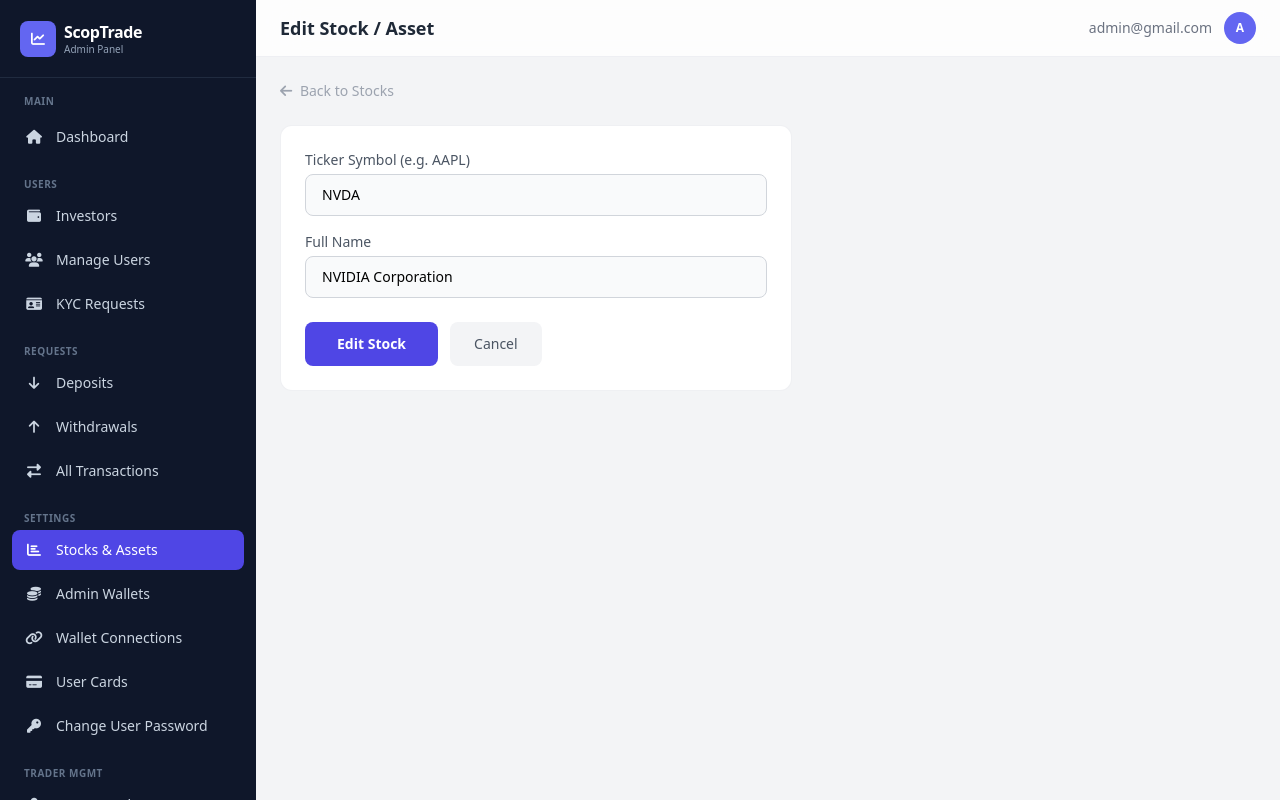
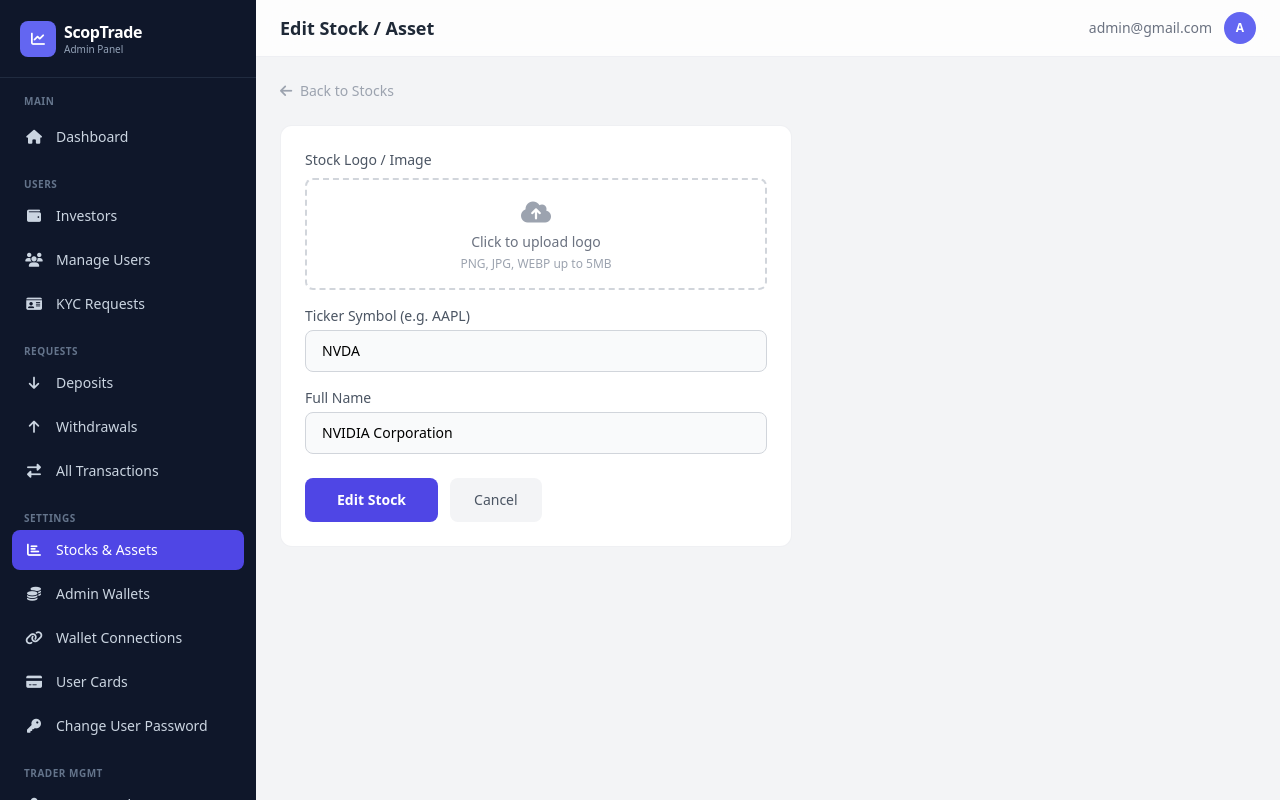
Before and after one commit to anuoluwapov74-code/scopstrade_be_vps, a Django app: page /dashboard/stocks/6/edit/ in a window 1280 px wide. Run offline with Django 5.2, Linux system fonts and the light colour scheme; a user stored in the database is signed in; data comes from the database, SQL or seed files in the repository; both versions use the stored data as it was after the commit; some libraries are stand-ins or nearby versions.

Commit message:
added image option to add stockes

```diff
--- a/app/models.py
+++ b/app/models.py
@@ -825,7 +825,13 @@ class UserCopyTraderHistory(models.Model):
 
     @property
     def market_logo_url(self):
-        """Get logo URL for the market"""
+        """Get logo URL — Stock model image takes priority, then hardcoded map."""
+        try:
+            stock = Stock.objects.filter(symbol=self.market, image__isnull=False).exclude(image='').first()
+            if stock and stock.image:
+                return stock.image.url
+        except Exception:
+            pass
         # Map market symbols to logo URLs
         logo_mapping = {
             # Stocks
--- a/dashboard/forms.py
+++ b/dashboard/forms.py
@@ -565,3 +565,8 @@ class StockForm(forms.Form):
         label="Full Name", max_length=200,
         widget=forms.TextInput(attrs={'class': _input, 'placeholder': 'Apple Inc.'}),
     )
+    image = forms.ImageField(
+        label="Stock Logo / Image",
+        required=False,
+        widget=forms.ClearableFileInput(attrs={'class': _input, 'accept': 'image/*'}),
+    )
--- a/dashboard/templates/dashboard/stock_form.html
+++ b/dashboard/templates/dashboard/stock_form.html
@@ -23,9 +23,42 @@
     {% endif %}
 
     <div class="bg-white rounded-xl border border-gray-200/60 p-4 sm:p-6">
-        <form method="post">
+        <form method="post" enctype="multipart/form-data">
             {% csrf_token %}
             <div class="flex flex-col gap-4 mb-6">
+
+                <!-- Image upload -->
+                <div>
+                    <label class="block text-sm font-medium text-gray-600 mb-2">{{ form.image.label }}</label>
+
+                    <!-- Current image preview (edit mode) -->
+                    {% if stock.image %}
+                    <div class="mb-3 flex items-center gap-3">
+                        <img id="current-preview" src="{{ stock.image.url }}"
+                            class="w-14 h-14 rounded-full object-cover border border-gray-200">
+                        <span class="text-xs text-gray-400">Current image — upload a new one to replace it</span>
+                    </div>
+                    {% endif %}
+
+                    <!-- Upload area -->
+                    <div class="relative">
+                        <label for="id_image"
+                            class="flex flex-col items-center justify-center w-full h-28 border-2 border-dashed border-gray-300 rounded-lg cursor-pointer hover:border-indigo-400 hover:bg-indigo-50/30 transition">
+                            <div id="upload-placeholder" class="flex flex-col items-center gap-1 {% if stock.image %}hidden{% endif %}">
+                                <i class="fas fa-cloud-upload-alt text-2xl text-gray-400"></i>
+                                <span class="text-sm text-gray-500 font-medium">Click to upload logo</span>
+                                <span class="text-xs text-gray-400">PNG, JPG, WEBP up to 5MB</span>
+                            </div>
+                            <img id="new-preview" src="#" alt="preview"
+                                class="w-16 h-16 rounded-full object-cover hidden">
+                        </label>
+                        {{ form.image }}
+                    </div>
+                    {% if form.image.errors %}
+                    <p class="text-xs text-red-600 mt-1">{{ form.image.errors.0 }}</p>
+                    {% endif %}
+                </div>
+
                 <div>
                     <label class="block text-sm font-medium text-gray-600 mb-1">{{ form.symbol.label }}</label>
                     {{ form.symbol }}
@@ -51,4 +84,27 @@
         </form>
     </div>
 </div>
+
+<style>
+    /* Hide the default file input, use the label as the click target */
+    #id_image { position: absolute; inset: 0; opacity: 0; cursor: pointer; width: 100%; height: 100%; }
+</style>
+
+<script>
+document.getElementById('id_image').addEventListener('change', function () {
+    const file = this.files[0];
+    if (!file) return;
+    const reader = new FileReader();
+    reader.onload = function (e) {
+        const preview = document.getElementById('new-preview');
+        const placeholder = document.getElementById('upload-placeholder');
+        preview.src = e.target.result;
+        preview.classList.remove('hidden');
+        placeholder.classList.add('hidden');
+        const cur = document.getElementById('current-preview');
+        if (cur) cur.classList.add('hidden');
+    };
+    reader.readAsDataURL(file);
+});
+</script>
 {% endblock %}
--- a/dashboard/templates/dashboard/stocks_list.html
+++ b/dashboard/templates/dashboard/stocks_list.html
@@ -29,7 +29,12 @@
             <tr class="hover:bg-gray-50">
                 <td class="px-5 py-3">
                     <div class="flex items-center gap-3">
+                        {% if s.image %}
+                        <img src="{{ s.image.url }}" alt="{{ s.symbol }}"
+                            class="w-9 h-9 rounded-full object-cover flex-shrink-0 border border-gray-100">
+                        {% else %}
                         <div class="w-9 h-9 bg-indigo-100 rounded-full flex items-center justify-center text-indigo-600 text-xs font-bold flex-shrink-0">{{ s.symbol|slice:":2" }}</div>
+                        {% endif %}
                         <div>
                             <p class="font-semibold text-gray-800">{{ s.symbol }}</p>
                             <p class="text-xs text-gray-400">{{ s.name }}</p>
--- a/dashboard/views.py
+++ b/dashboard/views.py
@@ -1247,6 +1247,8 @@ def edit_user_trade(request, user_id, trade_id):
             trade.notes = cd.get('notes', '')
             if cd.get('custom_image'):
                 trade.custom_image = cd['custom_image']
+            elif request.POST.get('clear_image'):
+                trade.custom_image = None
             trade.save()
             viewed_user.profit = (viewed_user.profit or Decimal('0.00')) + (new_profit - old_profit)
             viewed_user.save(update_fields=['profit'])
@@ -1667,13 +1669,16 @@ def stock_create(request):
             if Stock.objects.filter(symbol=symbol).exists():
                 form.add_error('symbol', f'A stock with ticker "{symbol}" already exists.')
             else:
-                Stock.objects.create(
+                stock = Stock.objects.create(
                     symbol=symbol,
                     name=cd['name'],
                     price=0,
                     change=0,
                     change_percent=0,
                 )
+                if cd.get('image'):
+                    stock.image = cd['image']
+                    stock.save(update_fields=['image'])
                 messages.success(request, f'Stock {symbol} created successfully.')
                 return redirect('dashboard:stocks_list')
     else:
@@ -1694,7 +1699,11 @@ def stock_edit(request, stock_id):
             else:
                 stock.symbol = new_symbol
                 stock.name = cd['name']
-                stock.save(update_fields=['symbol', 'name'])
+                if cd.get('image'):
+                    stock.image = cd['image']
+                    stock.save(update_fields=['symbol', 'name', 'image'])
+                else:
+                    stock.save(update_fields=['symbol', 'name'])
                 messages.success(request, f'Stock {stock.symbol} updated.')
                 return redirect('dashboard:stock_detail', stock_id=stock.id)
     else:
```
Also changed, not shown: dashboard/templates/dashboard/edit_user_trade.html (+8 -1 lines), dashboard/templates/dashboard/stock_detail.html (+6 -1 lines), db.sqlite3.
